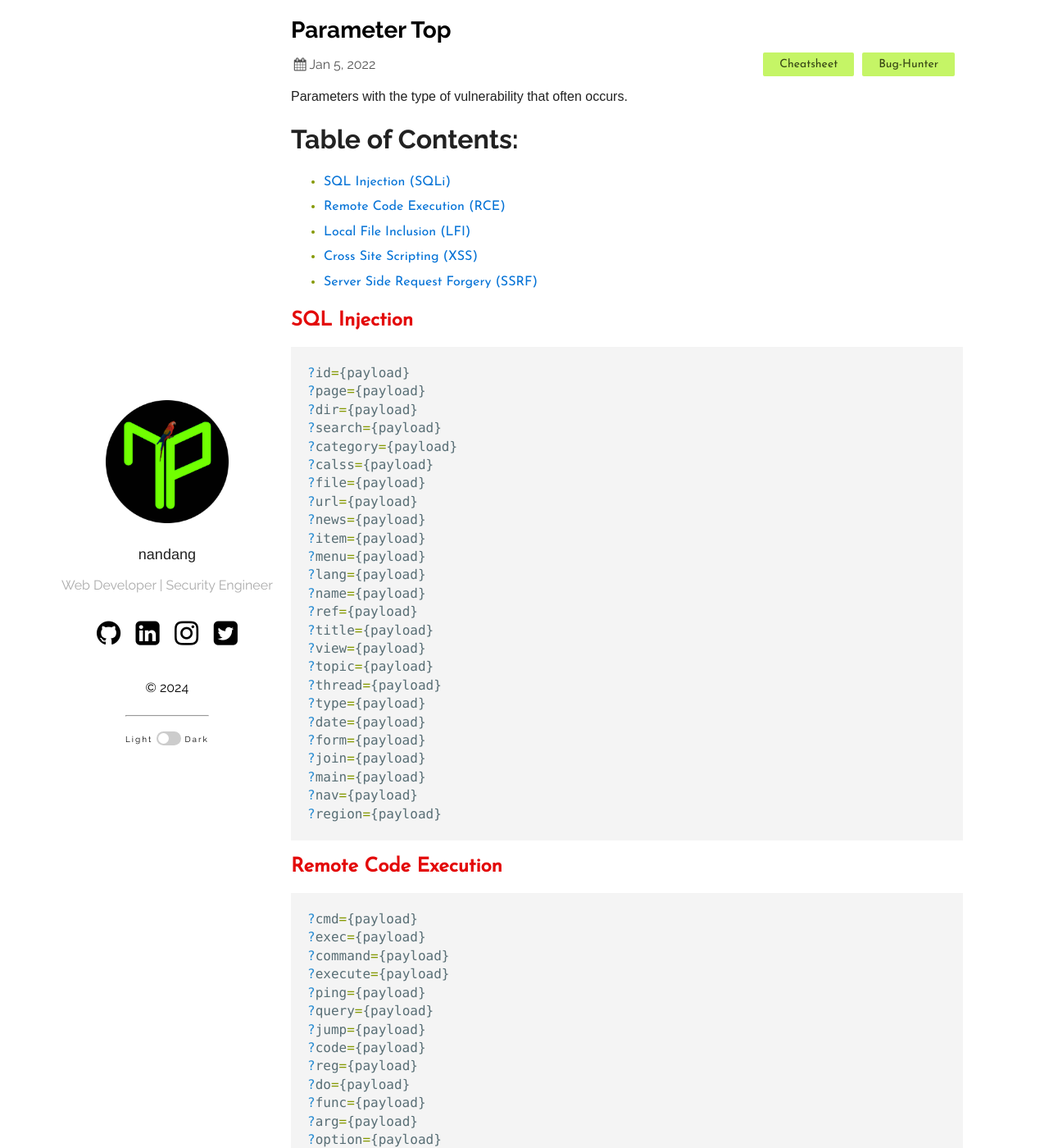
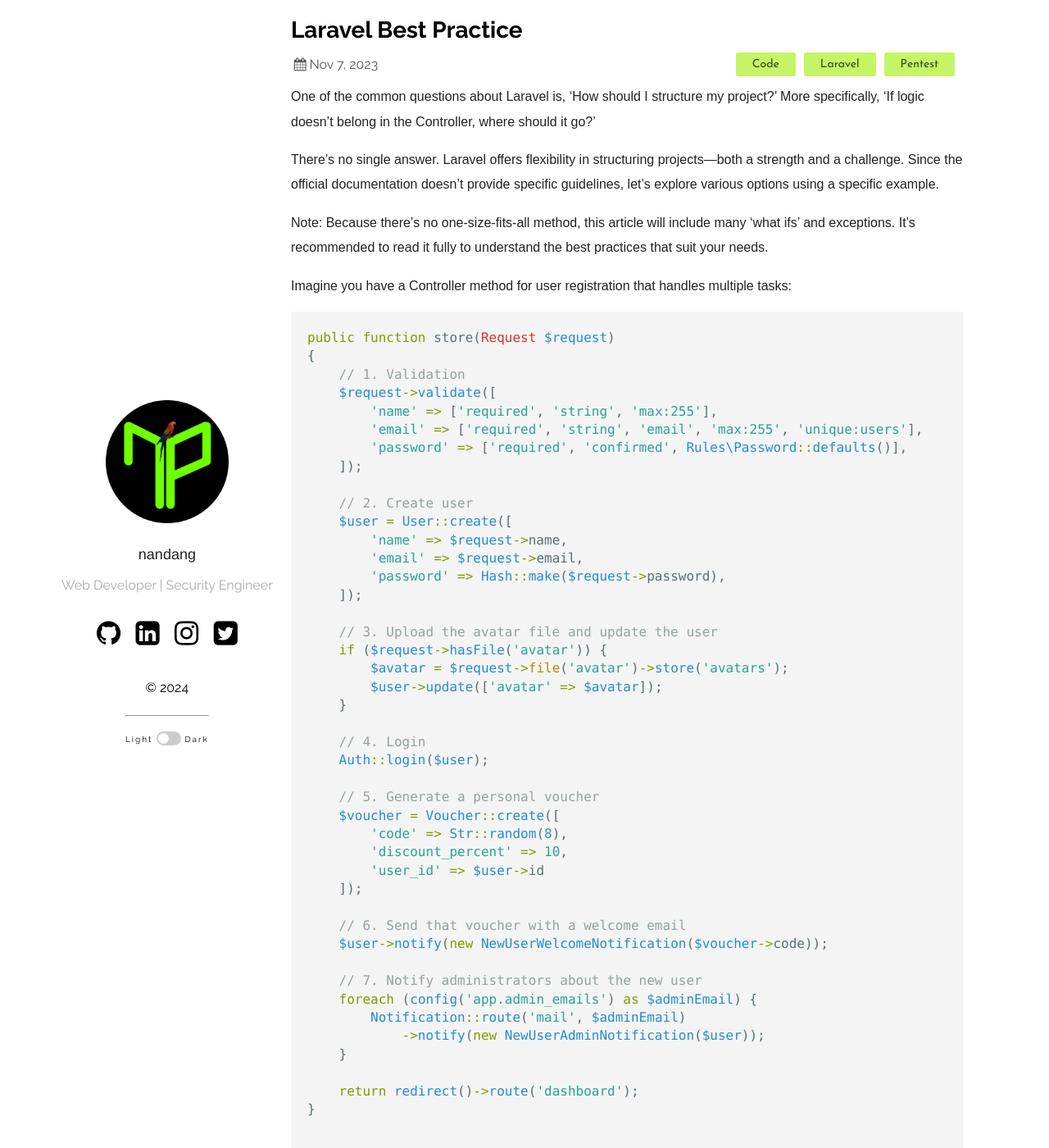
Before and after one commit to nandangpy/nandangpy.github.io, a Jekyll site: the page built from _posts/2023-07-10-laravel-best-practice.md, in a window 1280 px wide and 1400 px high. Shown: the whole window at 82% size. Built offline with Jekyll 4.4.1, drawn with Linux system fonts in a browser that asks for light colours; some of the changed text lies outside the part shown.

Commit message:
Update 2023-07-10-laravel-best-practice.md

````diff
--- a/_posts/2023-07-10-laravel-best-practice.md
+++ b/_posts/2023-07-10-laravel-best-practice.md
@@ -1,168 +1,63 @@
 ---
 layout: post
-title:  "Parameter Top"
-date:   2022-01-05 22:02:38 +0830
-categories: Cheatsheet Bug-Hunter
-description: Some top parameters that are often used to search for vulnerabilities.
-thumbnail: https://www.kali.org/images/kali-everywhere-vm.svg
+title: "Laravel Best Practice"
+date: 2023-11-7 21:50:00 +0540
+categories: Code Laravel Pentest
+description: Laravel offers flexibility in structuring projects—both a strength and a challenge. Since the official documentation doesn’t provide specific guidelines, let’s explore various options using a specific example.
+thumbnail: https://laravel.com/img/logomark.min.svg
 ---
 
-Parameters with the type of vulnerability that often occurs.
+One of the common questions about Laravel is, 'How should I structure my project?' More specifically, 'If logic doesn’t belong in the Controller, where should it go?'
 
-# Table of Contents:
-   - <a href="#SQLi">SQL Injection (SQLi)</a>
-   - <a href="#remote-code-execution">Remote Code Execution (RCE)</a>
-   - <a href="#local-file-inclusion">Local File Inclusion (LFI)</a>
-   - <a href="#cross-site-scripting">Cross Site Scripting (XSS)</a>
-   - <a href="#server-side-request-forgery">Server Side Request Forgery (SSRF)</a>
+There’s no single answer. Laravel offers flexibility in structuring projects—both a strength and a challenge. Since the official documentation doesn’t provide specific guidelines, let’s explore various options using a specific example.
 
+Note: Because there’s no one-size-fits-all method, this article will include many 'what ifs' and exceptions. It’s recommended to read it fully to understand the best practices that suit your needs.
 
-## [](#header-2)SQL Injection
+Imagine you have a Controller method for user registration that handles multiple tasks:
 
-```powershell
-?id={payload}
-?page={payload}
-?dir={payload}
-?search={payload}
-?category={payload}
-?calss={payload}
-?file={payload}
-?url={payload}
-?news={payload}
-?item={payload}
-?menu={payload}
-?lang={payload}
-?name={payload}
-?ref={payload}
-?title={payload}
-?view={payload}
-?topic={payload}
-?thread={payload}
-?type={payload}
-?date={payload}
-?form={payload}
-?join={payload}
-?main={payload}
-?nav={payload}
-?region={payload}
+```php
+public function store(Request $request)
+{
+    // 1. Validation
+    $request->validate([
+        'name' => ['required', 'string', 'max:255'],
+        'email' => ['required', 'string', 'email', 'max:255', 'unique:users'],
+        'password' => ['required', 'confirmed', Rules\Password::defaults()],
+    ]);
+
+    // 2. Create user
+    $user = User::create([
+        'name' => $request->name,
+        'email' => $request->email,
+        'password' => Hash::make($request->password),
+    ]);
+
+    // 3. Upload the avatar file and update the user
+    if ($request->hasFile('avatar')) {
+        $avatar = $request->file('avatar')->store('avatars');
+        $user->update(['avatar' => $avatar]);
+    }
+
+    // 4. Login
+    Auth::login($user);
+
+    // 5. Generate a personal voucher
+    $voucher = Voucher::create([
+        'code' => Str::random(8),
+        'discount_percent' => 10,
+        'user_id' => $user->id
+    ]);
+
+    // 6. Send that voucher with a welcome email
+    $user->notify(new NewUserWelcomeNotification($voucher->code));
+
+    // 7. Notify administrators about the new user
+    foreach (config('app.admin_emails') as $adminEmail) {
+        Notification::route('mail', $adminEmail)
+            ->notify(new NewUserAdminNotification($user));
+    }
+
+    return redirect()->route('dashboard');
+}
+
 ```
-
-## [](#header-2)Remote Code Execution
-
-```powershell
-?cmd={payload}
-?exec={payload}
-?command={payload}
-?execute={payload}
-?ping={payload}
-?query={payload}
-?jump={payload}
-?code={payload}
-?reg={payload}
-?do={payload}
-?func={payload}
-?arg={payload}
-?option={payload}
-?load={payload}
-?process={payload}
-?step={payload}
-?read={payload}
-?function={payload}
-?req={payload}
-?feature={payload}
-?exe={payload}
-?module={payload}
-?payload={payload}
-?run={payload}
-?print={payload}
-```
-
-## [](#header-2)Local File Inclusion
-
-```powershell
-?cat={payload}
-?dir={payload}
-?action={payload}
-?board={payload}
-?date={payload}
-?detail={payload}
-?file={payload}
-?download={payload}
-?path={payload}
-?folder={payload}
-?prefix={payload}
-?include={payload}
-?page={payload}
-?inc={payload}
-?locate={payload}
-?show={payload}
-?doc={payload}
-?site={payload}
-?type={payload}
-?view={payload}
-?content={payload}
-?document={payload}
-?layout={payload}
-?mod={payload}
-?conf={payload}
-```
-
-## [](#header-2)Cross Site Scripting
-
-```powershell
-?q={payload}
-?s={payload}
-?search={payload}
-?id={payload}
-?lang={payload}
-?keyword={payload}
-?query={payload}
-?page={payload}
-?keywords={payload}
-?year={payload}
-?view={payload}
-?email={payload}
-?type={payload}
-?name={payload}
-?p={payload}
-?moth={payload}
-?imagine={payload}
-?list_type={payload}
-?url={payload}
-?term={payload}
-?categoryid={payload}
-?key={payload}
-?l={payload}
-?begindate={payload}
-?enddate={payload}
-```
-
-## [](#header-2)Server Side Request Forgery
-
-```powershell
-?dest={target}
-?redirect={target}
-?uri={target}
-?path={target}
-?continue={target}
-?url={target}
-?window={target}
-?next={target}
-?data={target}
-?reference={target}
-?site={target}
-?html={target}
-?val={target}
-?validate={target}
-?domain={target}
-?callback={target}
-?return={target}
-?page={target}
-?feed={target}
-?host={target}
-?port={target}
-?to={target}
-?out={target}
-?view={target}
-?dir={target}
-```
````
